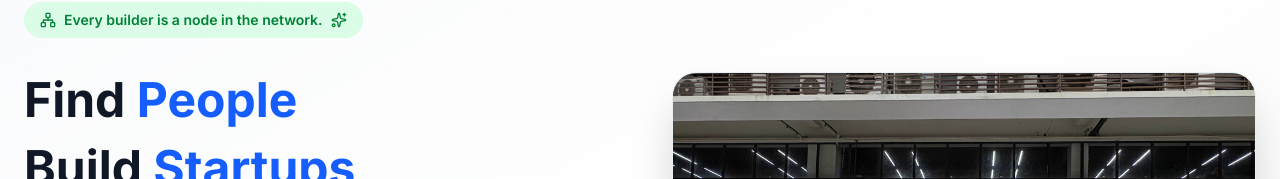
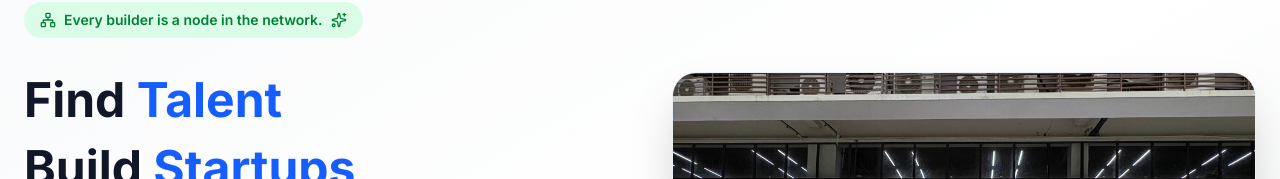
Before and after one commit to shashank-padala/network-node, a Next.js app: page / in a window 1280 px wide. Shown: the part 151-330 px from the top of the page. Built offline with nearby package versions, Linux system fonts and the light colour scheme; no server answers.

Commit message:
Fix TypeScript error and update hero text from People to Talent

```diff
--- a/src/components/AuthModal.tsx
+++ b/src/components/AuthModal.tsx
@@ -172,7 +172,7 @@ export default function AuthModal({ open, onOpenChange, onAuthSuccess, initialTa
             </div>
           ) : (
             <>
-              <Tabs value={activeTab} onValueChange={setActiveTab} className="w-full">
+              <Tabs value={activeTab} onValueChange={(value) => setActiveTab(value as "signup" | "login")} className="w-full">
                 <TabsList className="grid w-full grid-cols-2">
                   <TabsTrigger value="signup">Sign Up</TabsTrigger>
                   <TabsTrigger value="login">Log In</TabsTrigger>
--- a/src/components/landing/Hero.tsx
+++ b/src/components/landing/Hero.tsx
@@ -48,11 +48,11 @@ export function Hero({ onJoinClick }: HeroProps) {
             <h1 className="text-2xl sm:text-3xl md:text-4xl lg:text-5xl font-bold leading-tight text-gray-900">
               {/* Mobile: One sentence */}
               <div className="block sm:hidden">
-                Find <span className="text-blue-600">People</span>. Build <span className="text-blue-600">Startups</span>. Land <span className="text-blue-600">Jobs</span>.
+                Find <span className="text-blue-600">Talent</span>. Build <span className="text-blue-600">Startups</span>. Land <span className="text-blue-600">Jobs</span>.
               </div>
               {/* Desktop: Separate lines */}
               <div className="hidden sm:block space-y-1 sm:space-y-2">
-                <div>Find <span className="text-blue-600">People</span></div>
+                <div>Find <span className="text-blue-600">Talent</span></div>
                 <div>Build <span className="text-blue-600">Startups</span></div>
                 <div>Land <span className="text-blue-600">Jobs</span></div>
               </div>
```
